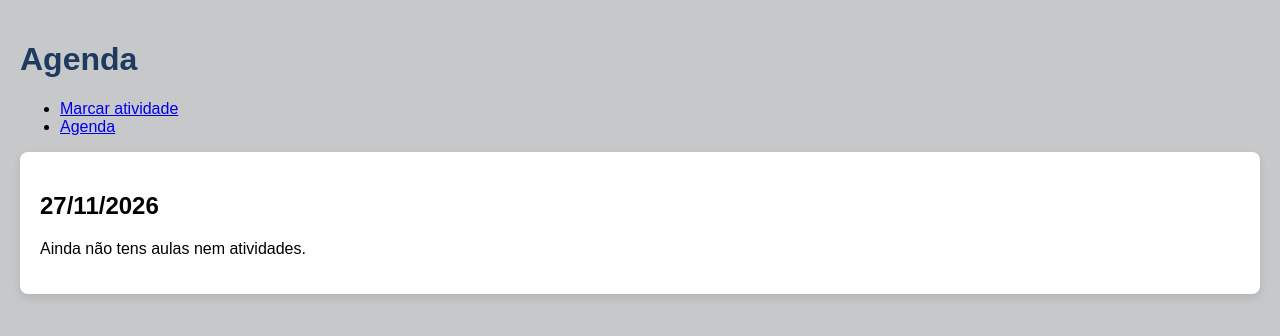
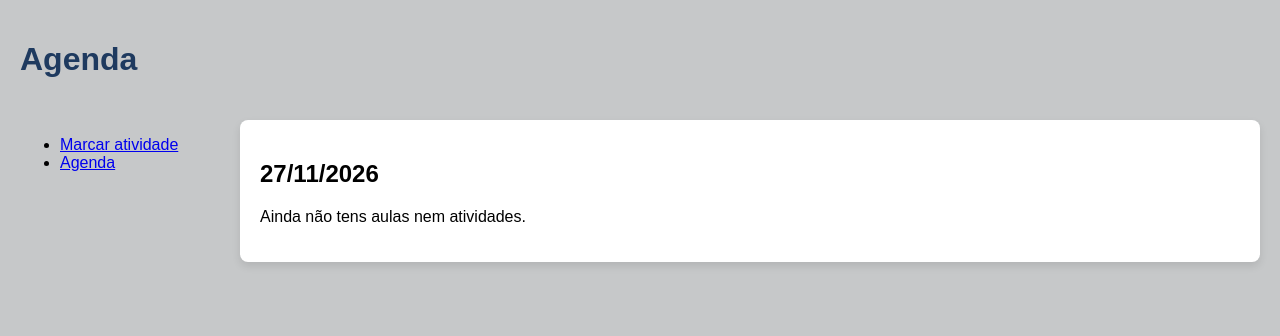
Before and after one commit to filipe-pinto-almeida/cet-manager, a plain HTML site: page index.html in a window 1280 px wide. Drawn offline with Linux system fonts and the light colour scheme.

Commit message:
feat: organiza paginas em duas colunas

```diff
--- a/css/style.css
+++ b/css/style.css
@@ -1,23 +1,31 @@
-
 /* Estilos para a agenda do aluno */
+header {
+  grid-column: 1 / -1;
+}
 body {
   font-family: Arial, sans-serif;
   background-color: #c6c8c9;
   margin: 0;
   padding: 20px;
+  display: grid;
+  grid-template-columns: 200px 1fr;
+  gap: 20px;
 }
+
 h1 {
   color: #1e3a5f;
-
 }
-    .agenda, .add-event {
+.agenda,
+.add-event {
   background-color: #ffffff;
   border-radius: 8px;
   padding: 20px;
   margin-bottom: 20px;
   box-shadow: 0 4px 8px rgba(0, 0, 0, 0.1);
 }
-    label, input, button {
+label,
+input,
+button {
   display: block;
   margin-bottom: 5px;
   font-weight: bold;
@@ -30,7 +38,7 @@
   border-radius: 4px;
   cursor: pointer;
 }
-    input{
+input {
   font-size: 16px;
   padding: 8px;
   width: 100%;
```
Lines whose indentation alone changed are shown as unchanged.
